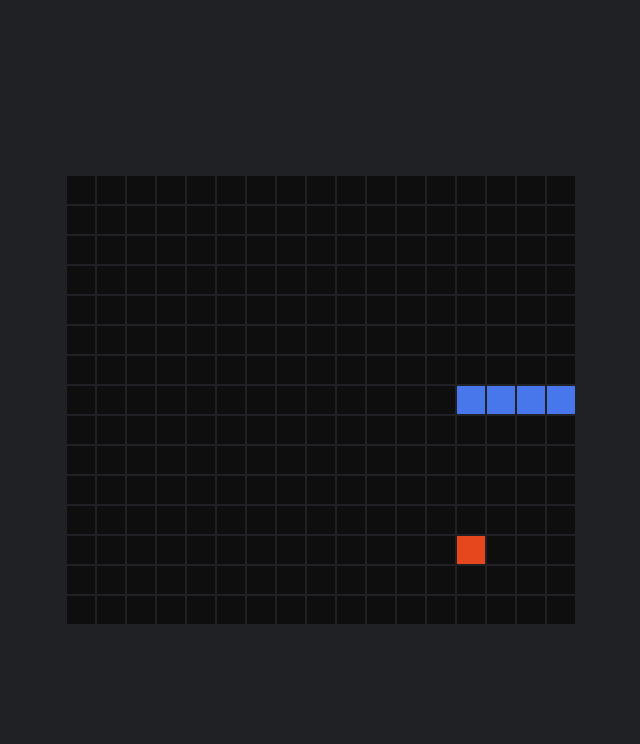
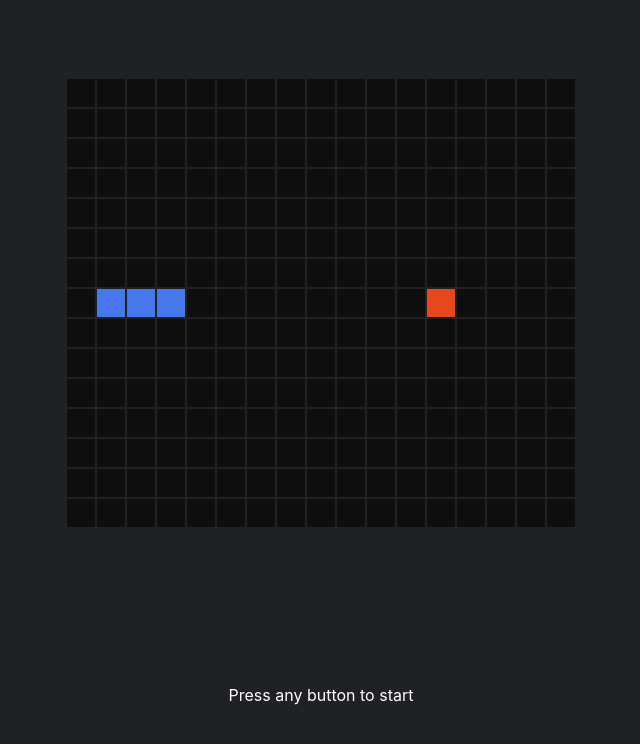
Before and after one commit to oandrewhb/Snake-Game, a plain HTML site: page index.html in a window 1280 px wide. Shown: the whole page, without its empty margins (319-959 px from the left). Drawn offline with nearby package versions, Linux system fonts and the light colour scheme.

Commit message:
UPDATE pause

```diff
--- a/index.html
+++ b/index.html
@@ -19,6 +19,7 @@
     <div class="main">
         <table id="map">
         </table>
+        <p class="text-center">Press any button to start</p>
     </div>
 
     <script>
--- a/js/main.js
+++ b/js/main.js
@@ -11,10 +11,11 @@ document.addEventListener('keydown', (e) => {
     else if(e.code === "ArrowLeft" || e.code === "KeyA"){snake.moveSnake("left")}
     else if(e.code === "KeyP"){pauseButton()}
 
+    pause = false
     controler.restart()
     });
 
-let pause = false
+let pause = true
 function pauseButton(){
     if(pause == false){
         pause = true
```
